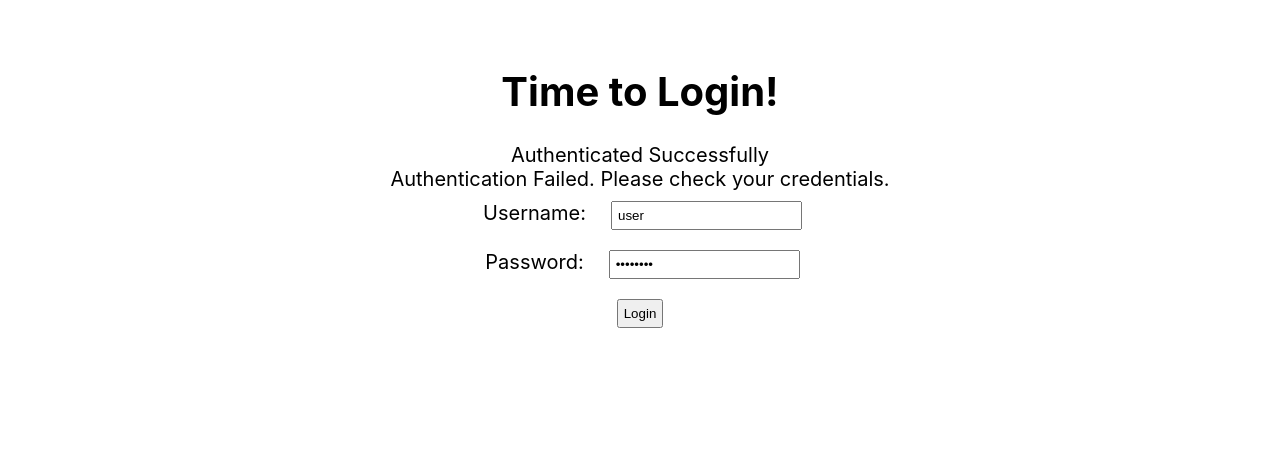
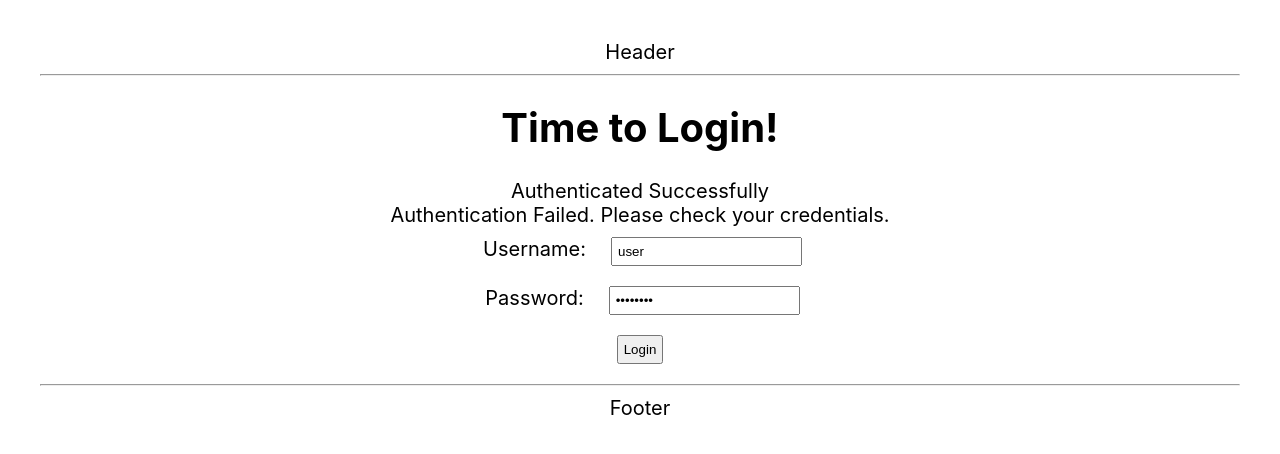
Before and after one commit to cristimanolache28/frontend-project, a React (Create React App) app: page / in a window 1280 px wide. Shown: the top 454 px of the page. Built offline with nearby package versions, Linux system fonts and the light colour scheme.

Commit message:
add header and footer component

```diff
--- a/src/components/todo/TodoApp.jsx
+++ b/src/components/todo/TodoApp.jsx
@@ -6,6 +6,7 @@ import {BrowserRouter, Routes, Route, useNavigate, useParams, Link} from 'react-
 export default  function TodoApp() {
     return(
         <div className="TodoApp">
+            <HeaderComponent/>
             <BrowserRouter>
                 <Routes>
                 <Route path='' element={<LoginComponent/>}></Route>
@@ -16,6 +17,7 @@ export default  function TodoApp() {
                     <Route path='*' element={<ErrorComponent/>}></Route>
                 </Routes>
             </BrowserRouter>
+            <FooterComponent/>
         </div>
     )
 }
@@ -161,3 +163,19 @@ const todos = [
         </div>
     )
 }
+
+function HeaderComponent() {
+    return (
+        <div className="header">
+            Header <hr/>
+        </div>
+    )
+}
+
+function FooterComponent() {
+    return (
+        <div className="footer">
+            <hr/> Footer
+        </div>
+    )
+}
```
